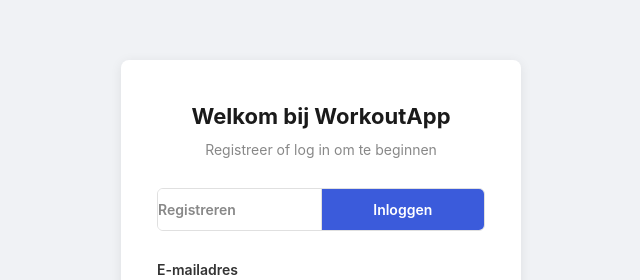
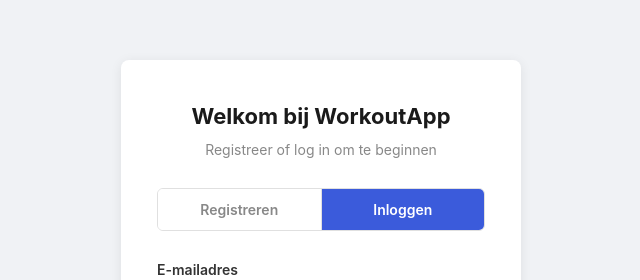
Before and after one commit to Ryan2707/Proefexamen-WorkoutApp-Ryan.KM-Ryan.KV, a Next.js app in the folder examenopdracht/: page /login in a window 1280 px wide. Shown: the part 116-396 px from the top of the page, without its empty margins (319-959 px from the left). Built offline with nearby package versions, Linux system fonts and the light colour scheme.

Commit message:
fixed styling

```diff
--- a/examenopdracht/app/(auth)/auth.module.css
+++ b/examenopdracht/app/(auth)/auth.module.css
@@ -54,6 +54,11 @@
   background: #ffffff;
   color: #888888;
   transition: background 0.2s, color 0.2s;
+  text-align: center;
+  text-decoration: none;
+  display: flex;
+  align-items: center;
+  justify-content: center;
 }
 
 .tab:first-child {
```
